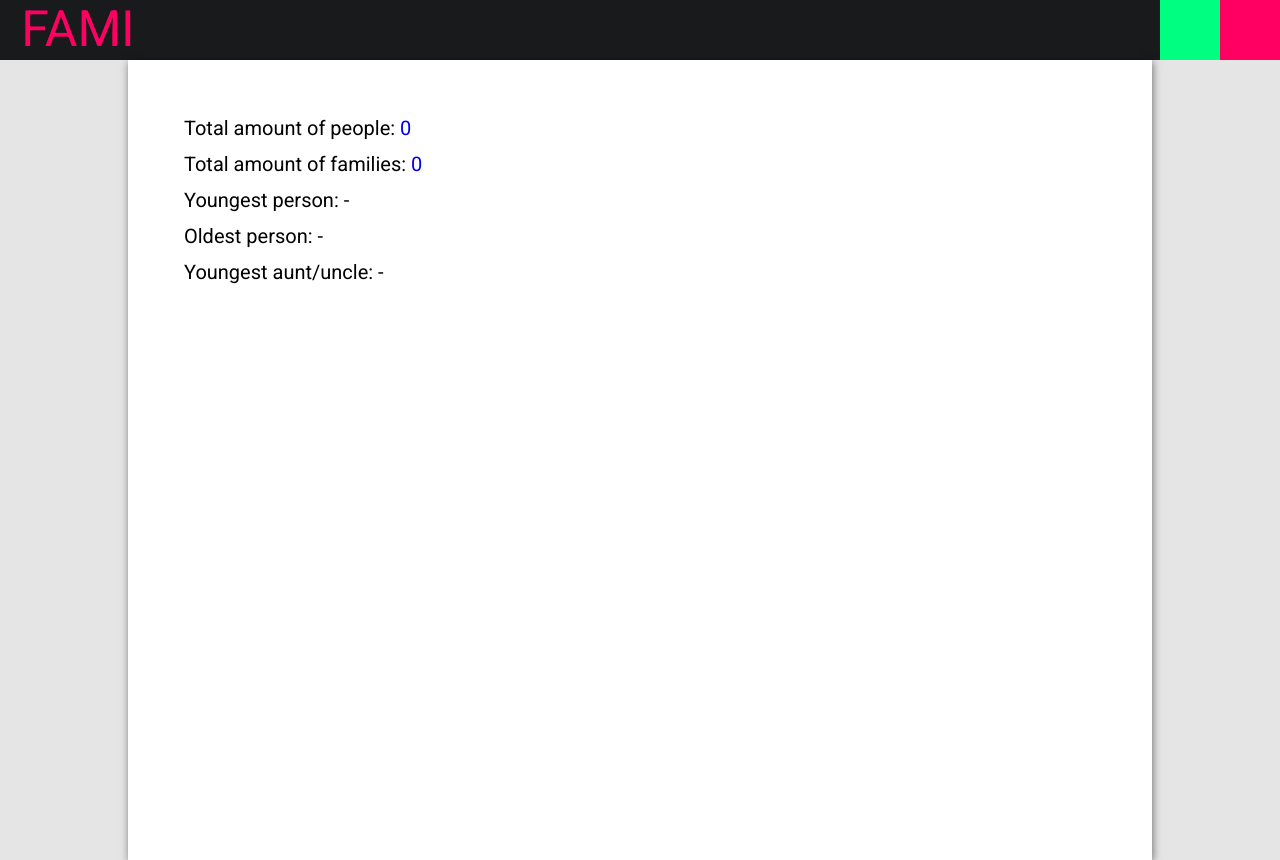
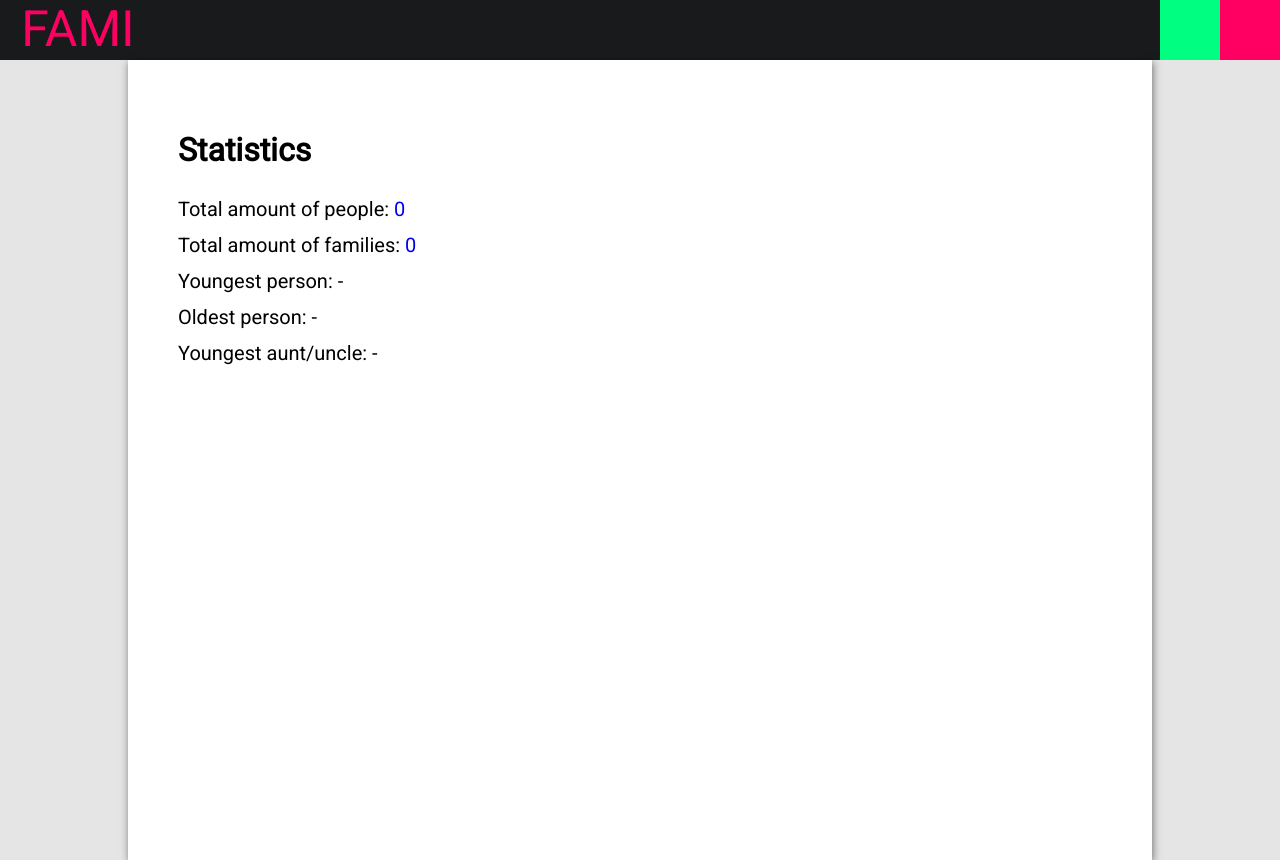
Before and after one commit to kzree/familytree-app, a React (Create React App) app in the folder client/: page /statistics in a window 1280 px wide. Built offline with nearby package versions, Linux system fonts and the light colour scheme; no server answers.

Commit message:
Client small statistics page changes

```diff
--- a/client/src/pages/StatsPage.tsx
+++ b/client/src/pages/StatsPage.tsx
@@ -106,6 +106,7 @@ export default class StatsPage extends PureComponent<{}, StatsPageState> {
             <div className="people-wrap">
                 <div className="people-content-wrap">
                     <div className="stats-content">
+                        <h1>Statistics</h1>
                         <div className="stats-text">
                             Total amount of people: <Link to={'/viewall'}>{this.state.totalPeople}</Link>
                         </div>
--- a/client/src/style/StatsPage.scss
+++ b/client/src/style/StatsPage.scss
@@ -9,5 +9,6 @@
 
 .stats-text {
     padding: 6px;
+    padding-left: 0px;
     font-size: 20px;
 }
```
